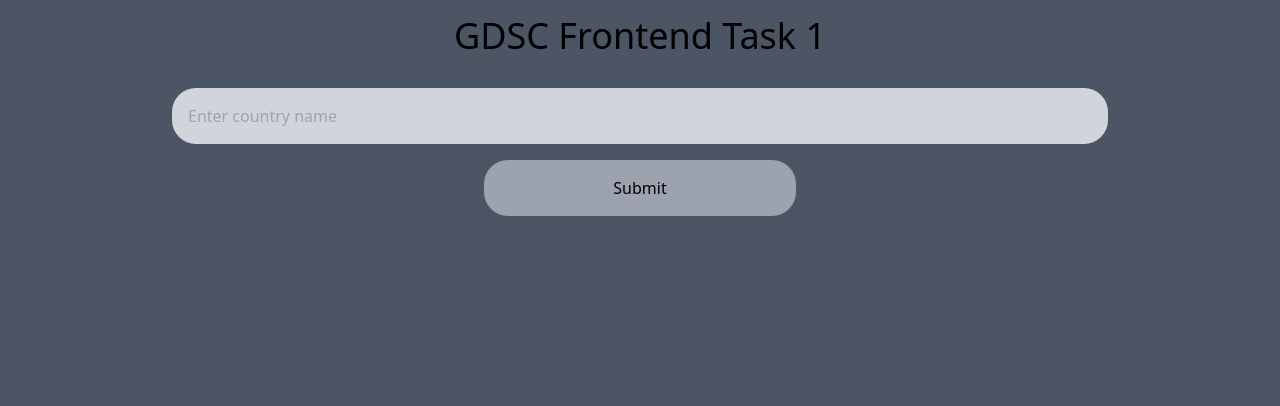
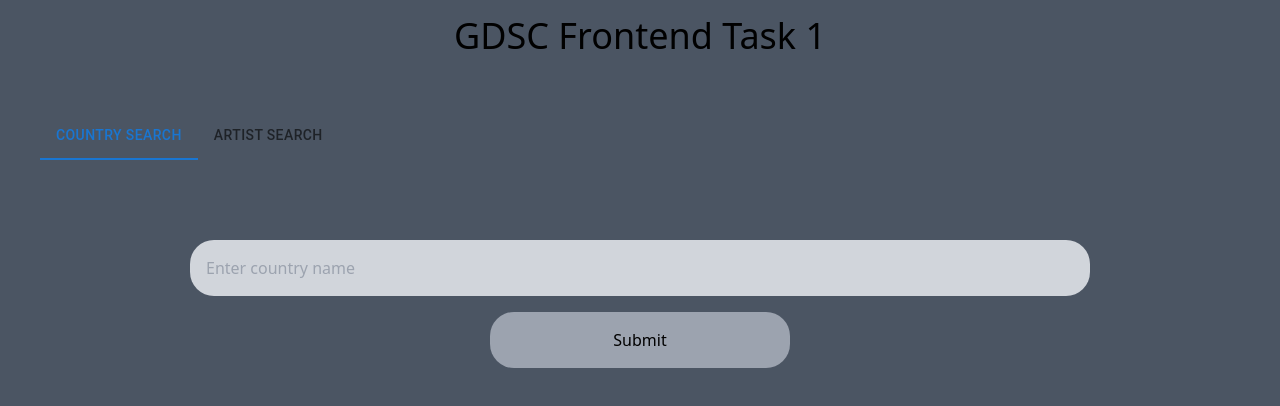
Before and after one commit to SafeTorpedo/gdsc-frontend-task, a React (Vite) app: page / in a window 1280 px wide. Shown: the top 406 px of the page. Built offline with nearby package versions, Linux system fonts and the light colour scheme.

Commit message:
feat: Added tabs for reverse search

```diff
--- a/package.json
+++ b/package.json
@@ -9,6 +9,10 @@
     "preview": "vite preview"
   },
   "dependencies": {
+    "@emotion/react": "^11.10.6",
+    "@emotion/styled": "^11.10.6",
+    "@mui/lab": "^5.0.0-alpha.125",
+    "@mui/material": "^5.11.16",
     "axios": "^1.3.5",
     "react": "^18.2.0",
     "react-dom": "^18.2.0"
--- a/src/App.tsx
+++ b/src/App.tsx
@@ -1,12 +1,21 @@
 import { useState } from "react";
 import Result from "./components/Result";
+import { TabContext, TabList, TabPanel } from "@mui/lab";
+import { Tab } from "@mui/material";
 
 function App() {
     const [country, setCountry] = useState("");
     const [result, setResult] = useState("");
+    const [value, setValue] = useState("1");
+    const [artist, setArtist] = useState("");
     const handleSubmit = (e: React.FormEvent) => {
         e.preventDefault();
         const data = country;
+        setResult(data);
+    };
+    const handleSubmitReverse = (e: React.FormEvent) => {
+        e.preventDefault();
+        const data = artist;
         setResult(data);
     };
     return (
@@ -14,6 +23,18 @@ function App() {
             <h1 className="text-center text-xl sm:text-2xl md:text-3xl lg:text-4xl p-4">
                 GDSC Frontend Task 1
             </h1>
+            <div>
+                <TabContext value={value}>
+                    <TabList
+                        className="flex justify-center p-10 "
+                        onChange={(e: React.SyntheticEvent, newValue: string) =>
+                            setValue(newValue)
+                        }
+                    >
+                        <Tab label="Country Search" value="1" />
+                        <Tab label="Artist Search" value="2" />
+                    </TabList>
+                    <TabPanel value="1">
                         <form onSubmit={handleSubmit}>
                             <div className="flex justify-center m-4">
                                 <input
@@ -34,6 +55,31 @@ function App() {
                             </div>
                         </form>
                         {result == "" ? null : <Result search={result} />}
+                    </TabPanel>
+                    <TabPanel value="2">
+                        <form onSubmit={handleSubmitReverse}>
+                            <div className="flex justify-center m-4">
+                                <input
+                                    className="w-3/4 p-4 rounded-3xl bg-gray-300"
+                                    type="text"
+                                    placeholder="Enter artist name"
+                                    value={artist}
+                                    onChange={(e) => setArtist(e.target.value)}
+                                />
+                            </div>
+                            <div className="flex justify-center m-4">
+                                <button
+                                    className="w-1/4  p-4 rounded-3xl bg-gray-400"
+                                    type="submit"
+                                >
+                                    Submit
+                                </button>
+                            </div>
+                        </form>
+                        {result == "" ? null : <Reverse search={result} />}
+                    </TabPanel>
+                </TabContext>
+            </div>
         </div>
     );
 }
```
Also changed, not shown: 1 other file (tests, documents, lock files or other folders). Lines whose indentation alone changed are shown as unchanged.
